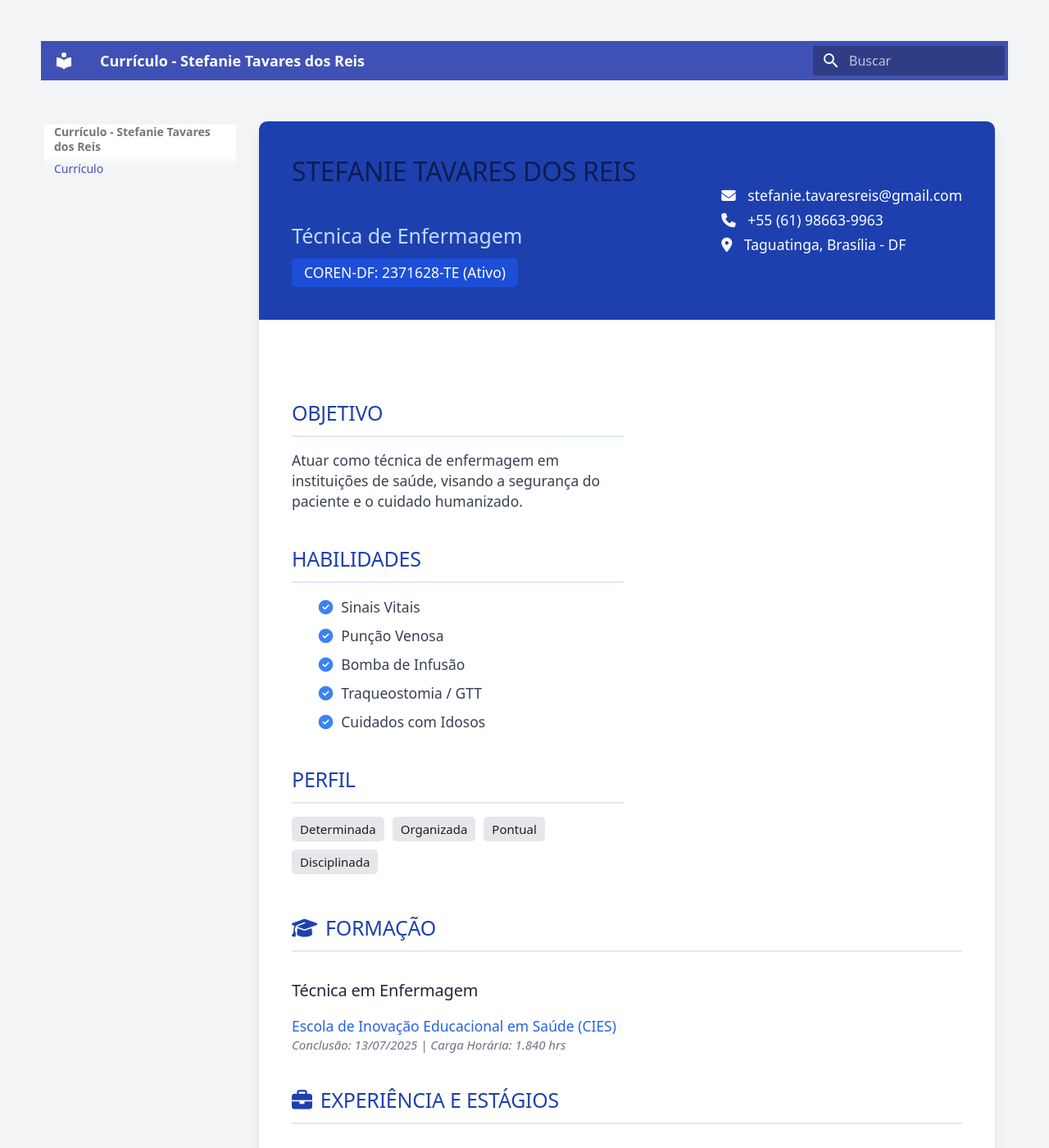
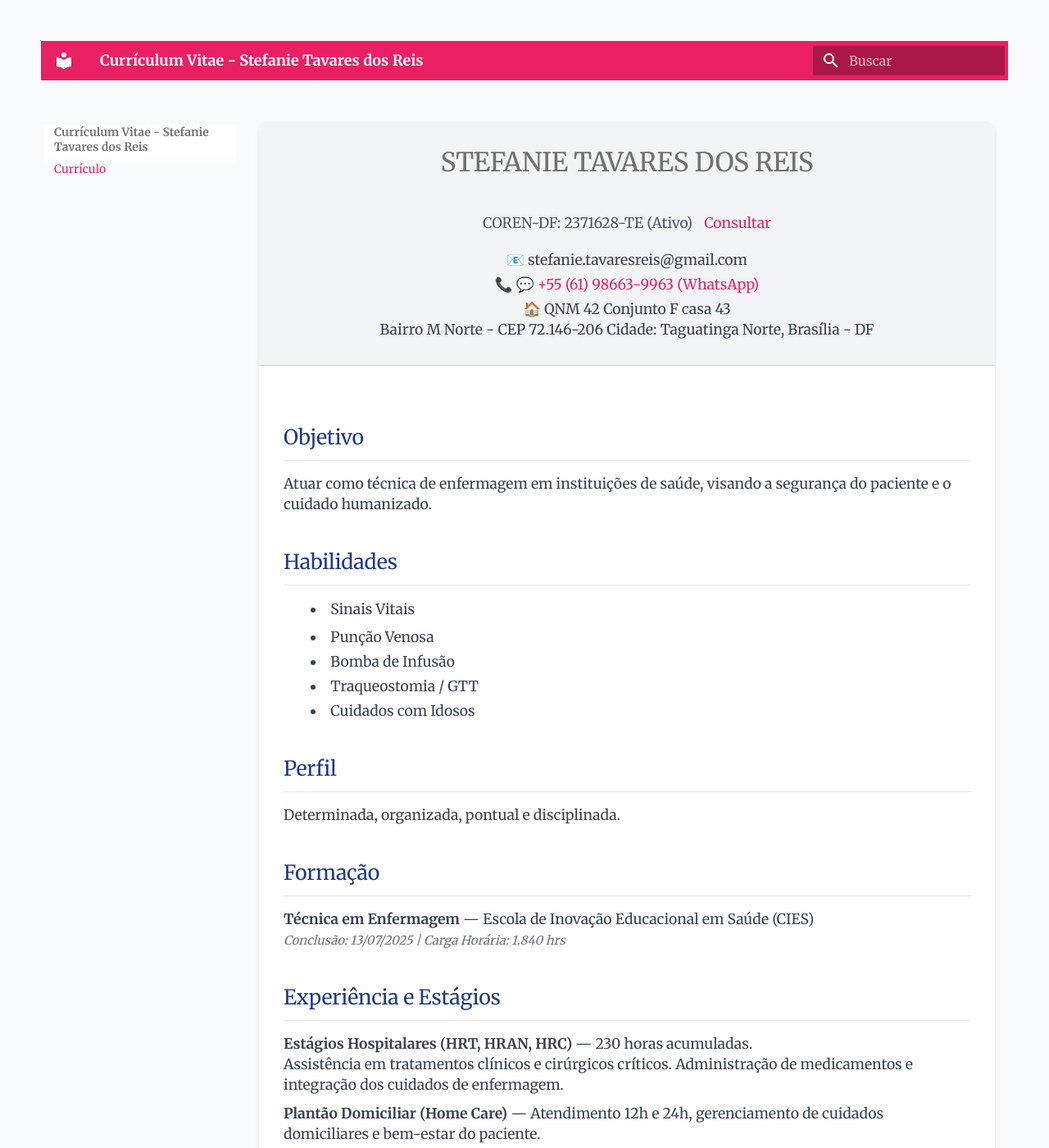
Before and after one commit to vanderlinuxcode/stefanie, an MkDocs documentation site: the page built from docs/index.md, in a window 1280 px wide and 1400 px high. Shown: the whole window at 82% size. Built offline with MkDocs 1.6.1 and Material for MkDocs 9.7.7, drawn with Linux system fonts in a browser that asks for light colours; nearby versions of some CDN libraries; some of the changed text lies outside the part shown.

Commit message:
CurriculumVitae versão1.0

```diff
--- a/docs/index.md
+++ b/docs/index.md
@@ -1,118 +1,127 @@
 <!DOCTYPE html>
 <html lang="pt-br">
 <head>
-    <meta charset="UTF-8">
-    <meta name="viewport" content="width=device-width, initial-scale=1.0">
-    <title>Currículo - Stefanie Tavares dos Reis</title>
-    <script src="https://cdn.tailwindcss.com"></script>
-    <link rel="stylesheet" href="https://cdnjs.cloudflare.com/ajax/libs/font-awesome/6.4.0/css/all.min.css">
-    <style>
-        @media print {
-            .no-print { display: none; }
-            body { background-color: white; }
-            .shadow-lg { shadow: none; }
-        }
-    </style>
+  <meta charset="UTF-8">
+  <meta name="viewport" content="width=device-width, initial-scale=1.0">
+  <title>Currículum Vitae - Stefanie Tavares dos Reis</title>
+  <script src="https://cdn.tailwindcss.com"></script>
+  <link href="https://fonts.googleapis.com/css2?family=Merriweather:wght@400;700&display=swap" rel="stylesheet">
+  <style>
+    body {
+        font-family: 'Merriweather', serif;
+     }
+   @media print {
+  .no-print {
+    display: none !important;
+    visibility: hidden !important;
+  }
+}
+  .btn-action {
+  display: inline-block;
+  font-family: 'Merriweather', serif; /* mesma fonte do currículo */
+  background-color: #1E3A8A; /* azul marinho */
+  color: #FFFFFF; /* texto branco */
+  padding: 0.5rem 1.5rem;
+  border-radius: 0.375rem; /* cantos arredondados */
+  font-size: 0.9rem;
+  font-weight: 600;
+  text-decoration: none;
+  transition: background-color 0.3s ease;
+}
+.btn-action:hover {
+  background-color: #1E40AF;
+}
+  </style>
 </head>
-<body class="bg-gray-100 font-sans leading-normal tracking-normal p-4 md:p-10">
 
-    <div class="max-w-4xl mx-auto bg-white shadow-lg rounded-lg overflow-hidden">
+<body class="bg-gray-50 leading-relaxed tracking-normal p-6 md:p-10">
 
-        <!-- Header -->
-        <header class="bg-blue-800 text-white p-6 md:p-8">
-            <div class="flex flex-col md:flex-row justify-between items-start md:items-center">
-                <div>
-                    <h1 class="text-3xl md:text-4xl font-bold uppercase">Stefanie Tavares dos Reis</h1>
-                    <p class="text-blue-200 text-xl font-medium mt-1">Técnica de Enfermagem</p>
-                    <p class="mt-2 bg-blue-700 inline-block px-3 py-1 rounded text-sm">COREN-DF: 2371628-TE (Ativo)</p>
-                </div>
-                <div class="mt-4 md:mt-0 text-sm space-y-1">
-                    <p><i class="fas fa-envelope mr-2"></i> stefanie.tavaresreis@gmail.com</p>
-                    <p><i class="fas fa-phone mr-2"></i> +55 (61) 98663-9963</p>
-                    <p><i class="fas fa-location-dot mr-2"></i> Taguatinga, Brasília - DF</p>
-                </div>
-            </div>
-        </header>
+  <div class="max-w-3xl mx-auto bg-white shadow-md rounded-lg overflow-hidden">
 
-        <div class="p-6 md:p-8 grid grid-cols-1 md:grid-cols-3 gap-8">
+    <!-- Cabeçalho -->
+    <header class="bg-gray-100 border-b border-gray-300 p-6 text-center">
+      <h1 class="text-3xl font-bold text-gray-900 uppercase">Stefanie Tavares dos Reis</h1>
+      <p class="text-sm text-gray-600 mt-2">
+  COREN-DF: 2371628-TE (Ativo)
+  <a href="https://www.coren-df.gov.br" target="_blank" class="text-blue-900 hover:underline ml-2">
+    Consultar
+  </a>
+</p>
 
-            <!-- Coluna Esquerda -->
-            <div class="md:col-span-1 space-y-8">
+      <div class="mt-4 text-sm text-gray-700 space-y-1">
+        <p>📧 stefanie.tavaresreis@gmail.com</p>
+       <p> 📞 <a href="https://wa.me/5561986639963" target="_blank" class="text-blue-900 hover:underline">💬 +55 (61) 98663-9963 (WhatsApp) </a> </p>
+        <p>🏠 QNM 42 Conjunto F casa 43 </br> Bairro M Norte - CEP 72.146-206 Cidade: Taguatinga Norte, Brasília - DF</p>
+      </div>
+    </header>
 
-                <section>
-                    <h2 id="objetivo" class="text-blue-800 font-bold border-b-2 border-blue-100 pb-2 mb-3">OBJETIVO</h2>
-                    <p class="text-gray-700 text-sm">Atuar como técnica de enfermagem em instituições de saúde, visando a segurança do paciente e o cuidado humanizado.</p>
-                </section>
+    <!-- Conteúdo vertical -->
+    <div class="p-6 space-y-8">
 
-                <section>
-                    <h2 id="habilidades" class="text-blue-800 font-bold border-b-2 border-blue-100 pb-2 mb-3">HABILIDADES</h2>
-                    <ul class="text-sm space-y-2 text-gray-700">
-                        <li class="flex items-center"><i class="fas fa-check-circle text-blue-500 mr-2"></i> Sinais Vitais</li>
-                        <li class="flex items-center"><i class="fas fa-check-circle text-blue-500 mr-2"></i> Punção Venosa</li>
-                        <li class="flex items-center"><i class="fas fa-check-circle text-blue-500 mr-2"></i> Bomba de Infusão</li>
-                        <li class="flex items-center"><i class="fas fa-check-circle text-blue-500 mr-2"></i> Traqueostomia / GTT</li>
-                        <li class="flex items-center"><i class="fas fa-check-circle text-blue-500 mr-2"></i> Cuidados com Idosos</li>
-                    </ul>
-                </section>
+      <section>
+        <h2 class="text-xl font-bold text-blue-900 border-b pb-2 mb-3">Objetivo</h2>
+        <p class="text-gray-700 text-sm">Atuar como técnica de enfermagem em instituições de saúde, visando a segurança do paciente e o cuidado humanizado.</p>
+      </section>
 
-                <section>
-                    <h2 id="perfil" class="text-blue-800 font-bold border-b-2 border-blue-100 pb-2 mb-3">PERFIL</h2>
-                    <div class="flex flex-wrap gap-2">
-                        <span class="bg-gray-200 px-2 py-1 rounded text-xs">Determinada</span>
-                        <span class="bg-gray-200 px-2 py-1 rounded text-xs">Organizada</span>
-                        <span class="bg-gray-200 px-2 py-1 rounded text-xs">Pontual</span>
-                        <span class="bg-gray-200 px-2 py-1 rounded text-xs">Disciplinada</span>
-                    </div>
-                </section>
-            </div>
+      <section>
+        <h2 class="text-xl font-bold text-blue-900 border-b pb-2 mb-3">Habilidades</h2>
+        <ul class="list-disc list-inside text-gray-700 text-sm space-y-1">
+          <li>Sinais Vitais</li>
+          <li>Punção Venosa</li>
+          <li>Bomba de Infusão</li>
+          <li>Traqueostomia / GTT</li>
+          <li>Cuidados com Idosos</li>
+        </ul>
+      </section>
 
-            <!-- Coluna Direita -->
-            <div class="md:col-span-2 space-y-8">
+      <section>
+        <h2 class="text-xl font-bold text-blue-900 border-b pb-2 mb-3">Perfil</h2>
+        <p class="text-gray-700 text-sm">Determinada, organizada, pontual e disciplinada.</p>
+      </section>
 
-                <section>
-                    <h2 id="formacao" class="text-blue-800 font-bold border-b-2 border-blue-100 pb-2 mb-4"><i class="fas fa-graduation-cap mr-2"></i>FORMAÇÃO</h2>
-                    <div class="mb-4">
-                        <h3 class="font-bold text-gray-800">Técnica em Enfermagem</h3>
-                        <p class="text-sm text-blue-600">Escola de Inovação Educacional em Saúde (CIES)</p>
-                        <p class="text-xs text-gray-500 italic">Conclusão: 13/07/2025 | Carga Horária: 1.840 hrs</p>
-                    </div>
-                </section>
+      <section>
+        <h2 class="text-xl font-bold text-blue-900 border-b pb-2 mb-3">Formação</h2>
+        <p class="text-gray-700 text-sm">
+          <strong>Técnica em Enfermagem</strong> — Escola de Inovação Educacional em Saúde (CIES)<br>
+          <span class="text-xs text-gray-500 italic">Conclusão: 13/07/2025 | Carga Horária: 1.840 hrs</span>
+        </p>
+      </section>
 
-                <section>
-                    <h2 id="experiencia" class="text-blue-800 font-bold border-b-2 border-blue-100 pb-2 mb-4"><i class="fas fa-briefcase mr-2"></i>EXPERIÊNCIA E ESTÁGIOS</h2>
-                    <div class="space-y-4">
-                        <div class="border-l-4 border-blue-200 pl-4">
-                            <h3 class="font-bold text-gray-800 text-sm">Estágios Hospitalares (HRT, HRAN, HRC)</h3>
-                            <p class="text-xs text-gray-600 mb-1">Total: 230 horas acumuladas</p>
-                            <p class="text-sm text-gray-700">Assistência em tratamentos clínicos e cirúrgicos críticos. Administração de medicamentos e integração dos cuidados de enfermagem.</p>
-                        </div>
-                        <div class="border-l-4 border-blue-200 pl-4">
-                            <h3 class="font-bold text-gray-800 text-sm">Plantão Domiciliar (Home Care)</h3>
-                            <p class="text-sm text-gray-700">Atendimento 12h e 24h, gerenciamento de cuidados domiciliares e bem-estar do paciente.</p>
-                        </div>
-                    </div>
-                </section>
+      <section>
+        <h2 class="text-xl font-bold text-blue-900 border-b pb-2 mb-3">Experiência e Estágios</h2>
+        <p class="text-gray-700 text-sm">
+          <strong>Estágios Hospitalares (HRT, HRAN, HRC)</strong> — 230 horas acumuladas.<br>
+          Assistência em tratamentos clínicos e cirúrgicos críticos. Administração de medicamentos e integração dos cuidados de enfermagem.
+        </p>
+        <p class="text-gray-700 text-sm mt-2">
+          <strong>Plantão Domiciliar (Home Care)</strong> — Atendimento 12h e 24h, gerenciamento de cuidados domiciliares e bem-estar do paciente.
+        </p>
+      </section>
 
-                <section>
-                    <h2 id="cursos" class="text-blue-800 font-bold border-b-2 border-blue-100 pb-2 mb-4"><i class="fas fa-award mr-2"></i>OUTROS CURSOS</h2>
-                    <ul class="text-sm text-gray-700 space-y-2">
-                        <li><strong>Qualificação Técnica em Cuidador de Idosos:</strong> CIES (1.000 hrs).</li>
-                        <li><strong>Capacitação em Saúde:</strong> APH, Feridas e Curativos, Flebotomia.</li>
-                        <li><strong>Informática:</strong> Pacote Office e Windows (Instituto Luel).</li>
-                    </ul>
-                </section>
+      <section>
+        <h2 class="text-xl font-bold text-blue-900 border-b pb-2 mb-3">Outros Cursos</h2>
+        <ul class="list-disc list-inside text-gray-700 text-sm space-y-1">
+          <li>Qualificação Técnica em Cuidador de Idosos — CIES (1.000 hrs)</li>
+          <li>Capacitação em Saúde — APH, Feridas e Curativos, Flebotomia</li>
+          <li>Informática — Pacote Office e Windows (Instituto Luel)</li>
+        </ul>
+      </section>
 
-                <!-- Box de Download PDF -->
-                <section class="bg-blue-50 border-l-4 border-blue-400 p-4 rounded-lg mt-6">
-                  <h2 class="text-blue-800 font-bold mb-2"><i class="fas fa-file-pdf mr-2"></i>Baixar Currículo</h2>
-                  <p class="text-sm text-gray-700 mb-2">Clique abaixo para obter a versão em PDF:</p>
-                  <a href="Currículum-stefanie.pdf" class="bg-blue-800 text-white px-4 py-2 rounded hover:bg-blue-700 transition">
-                    ⬇️ Download PDF
-                  </a>
-                </section>
-            </div>
-        </div>
+     <!-- Caixa de Download PDF -->
+<section class="bg-gray-100 border border-gray-300 p-4 rounded-lg text-center no-print">
+  <h2 class="text-lg font-bold text-gray-800 mb-2">📄 Baixar Currículo</h2>
+  <p class="text-sm text-gray-700 mb-3">Clique abaixo para obter a versão em PDF:</p>
+  <a href="Currículum-stefanie.pdf" class="btn-action">⬇️ Download PDF</a>
+</section>
 
-        <footer class="bg-gray-50 p-4 text-center text-xs text-gray-500 no-print">
-            <button onclick="window.print()" class="bg-blue-800 text-white px-4 py-2 rounded hover:bg-blue-700 transition">
-                <i class="fas fa-print
+<!-- Caixa de Imprimir -->
+<section class="bg-gray-100 border border-gray-300 p-4 rounded-lg text-center no-print">
+  <h2 class="text-lg font-bold text-gray-800 mb-2">🖨️ Imprimir Currículo</h2>
+  <p class="text-sm text-gray-700 mb-3">Clique abaixo para gerar uma versão impressa:</p>
+  <button onclick="window.print()" class="btn-action">Imprimir</button>
+</section>
+
+    </div>
+  </div>
+</body>
+</html>
--- a/mkdocs.yml
+++ b/mkdocs.yml
@@ -1,21 +1,21 @@
-site_name: "Currículo - Stefanie Tavares dos Reis"
+site_name: "Currículum Vitae - Stefanie Tavares dos Reis"
 
 theme:
   name: material
   language: pt-BR
+  palette:
+    - scheme: default
+      primary: pink
+      accent: blue
   features:
-    - navigation.sections
-    - navigation.expand
+    - navigation.top
     - toc.integrate   # títulos aparecem na lateral
-    - navigation.top
 
 markdown_extensions:
+  - md_in_html
   - attr_list
-  - md_in_html
   - pymdownx.superfences
   - pymdownx.magiclink
-  - pymdownx.tabbed:
-      alternate_style: true
 
 plugins:
   - search
```
Also changed, not shown: site/404.html, site/index.html, site/search/search_index.json, 2 other files.
